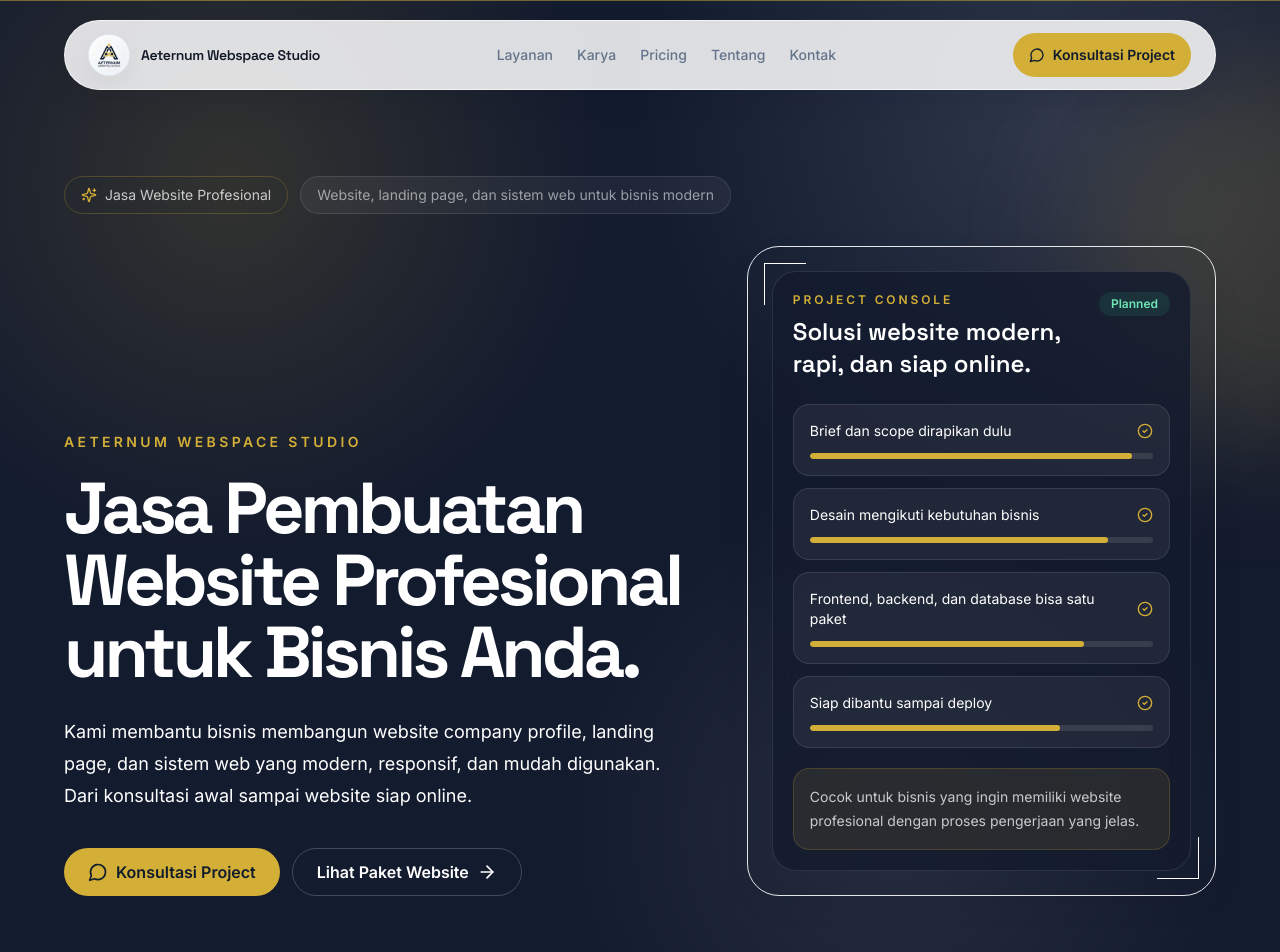
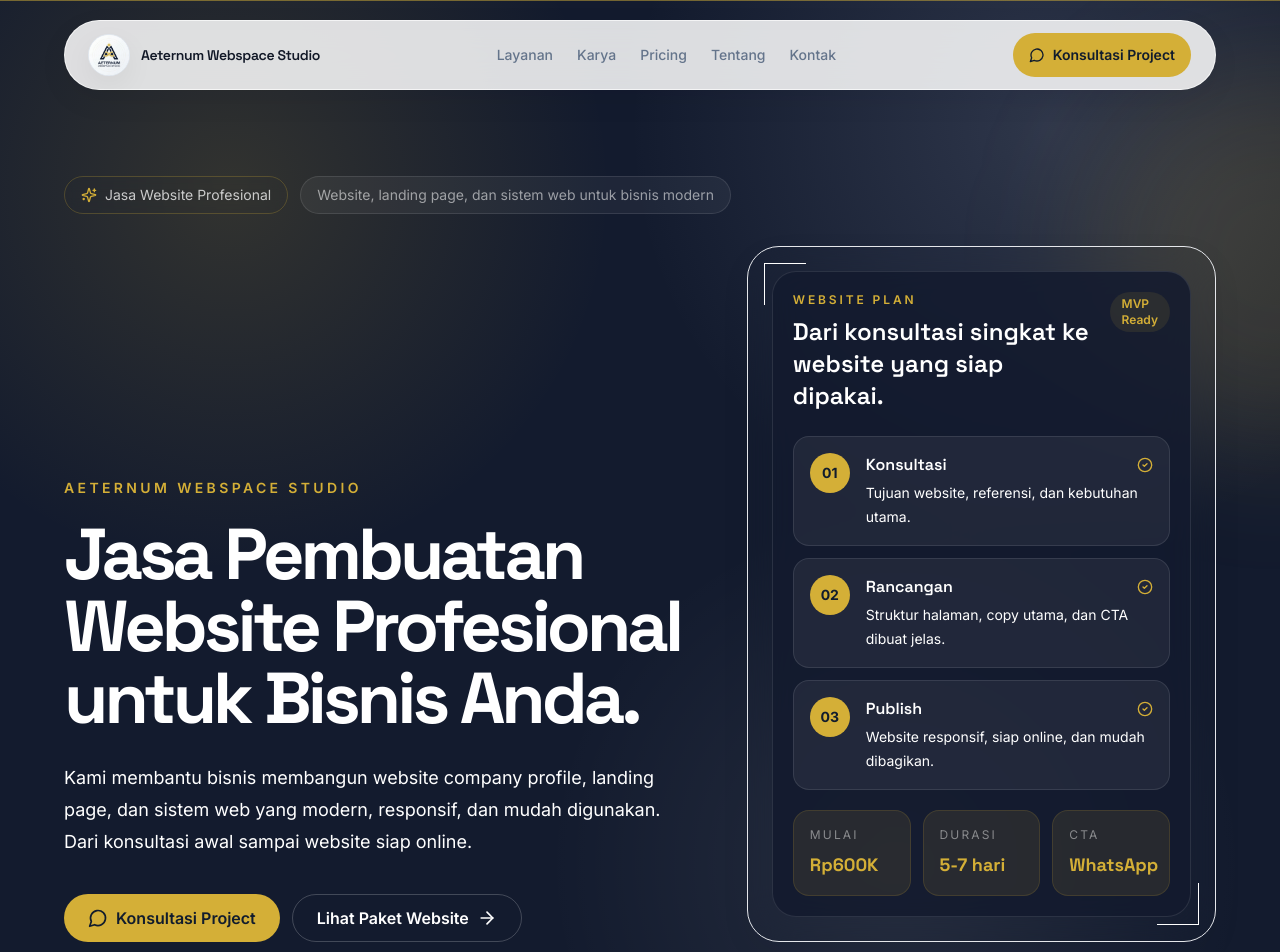
Before and after one commit to RamsNotes31/AeternumWebspaceStudio, a Next.js app: page / in a window 1280 px wide. Shown: the top 952 px of the page. Built offline with nearby package versions, Linux system fonts and the light colour scheme.

Commit message:
Replace hero console with website plan card

```diff
--- a/app/page.tsx
+++ b/app/page.tsx
@@ -16,7 +16,6 @@ import {
   services,
   stats,
   techStack,
-  trustItems,
   valueProps,
 } from "@/content/site";
 import { getWhatsAppUrl } from "@/lib/whatsapp";
@@ -96,33 +95,49 @@ function Hero() {
           </div>
 
           <div className="gold-corner-lines rounded-[2rem] border border-white/12 bg-white/8 p-4 shadow-ambient backdrop-blur-xl md:p-6">
-            <div className="rounded-[1.5rem] border border-white/10 bg-midnight/80 p-5">
+            <div className="rounded-[1.5rem] border border-white/10 bg-midnight/85 p-5">
               <div className="mb-6 flex items-start justify-between gap-4">
                 <div>
-                  <p className="text-xs font-semibold uppercase tracking-[0.24em] text-gold">Project Console</p>
-                  <p className="mt-2 font-display text-2xl font-semibold">Solusi website modern, rapi, dan siap online.</p>
+                  <p className="text-xs font-semibold uppercase tracking-[0.24em] text-gold">Website Plan</p>
+                  <p className="mt-2 font-display text-2xl font-semibold">Dari konsultasi singkat ke website yang siap dipakai.</p>
                 </div>
-                <span className="rounded-full bg-emerald-400/10 px-3 py-1 text-xs font-semibold text-emerald-300">
-                  Planned
+                <span className="rounded-full bg-gold/10 px-3 py-1 text-xs font-semibold text-gold">
+                  MVP Ready
                 </span>
               </div>
 
               <div className="grid gap-3">
-                {trustItems.map((item, index) => (
-                  <div key={item} className="rounded-2xl border border-white/10 bg-white/[0.06] p-4">
-                    <div className="mb-3 flex items-center justify-between gap-4 text-sm">
-                      <span className="text-white/82">{item}</span>
-                      <CheckCircle2 className="h-4 w-4 shrink-0 text-gold" />
-                    </div>
-                    <div className="h-1.5 overflow-hidden rounded-full bg-white/10">
-                      <div className="h-full rounded-full bg-gold" style={{ width: `${94 - index * 7}%` }} />
+                {[
+                  ["01", "Konsultasi", "Tujuan website, referensi, dan kebutuhan utama."],
+                  ["02", "Rancangan", "Struktur halaman, copy utama, dan CTA dibuat jelas."],
+                  ["03", "Publish", "Website responsif, siap online, dan mudah dibagikan."],
+                ].map(([number, title, description]) => (
+                  <div key={title} className="grid grid-cols-[auto_1fr] gap-4 rounded-2xl border border-white/10 bg-white/[0.06] p-4">
+                    <span className="grid h-10 w-10 place-items-center rounded-full bg-gold text-sm font-bold text-navy">
+                      {number}
+                    </span>
+                    <div>
+                      <div className="mb-1 flex items-center justify-between gap-3">
+                        <p className="font-display text-base font-semibold text-white">{title}</p>
+                        <CheckCircle2 className="h-4 w-4 shrink-0 text-gold" />
+                      </div>
+                      <p className="text-sm leading-6 text-white/58">{description}</p>
                     </div>
                   </div>
                 ))}
               </div>
 
-              <div className="mt-5 rounded-2xl border border-gold/20 bg-gold/10 p-4 text-sm leading-6 text-white/75">
-                Cocok untuk bisnis yang ingin memiliki website profesional dengan proses pengerjaan yang jelas.
+              <div className="mt-5 grid gap-3 sm:grid-cols-3">
+                {[
+                  ["Mulai", "Rp600K"],
+                  ["Durasi", "5-7 hari"],
+                  ["CTA", "WhatsApp"],
+                ].map(([label, value]) => (
+                  <div key={label} className="rounded-2xl border border-gold/15 bg-gold/10 p-4">
+                    <p className="text-xs uppercase tracking-[0.18em] text-white/45">{label}</p>
+                    <p className="mt-2 font-display text-lg font-bold text-gold">{value}</p>
+                  </div>
+                ))}
               </div>
             </div>
           </div>
```
